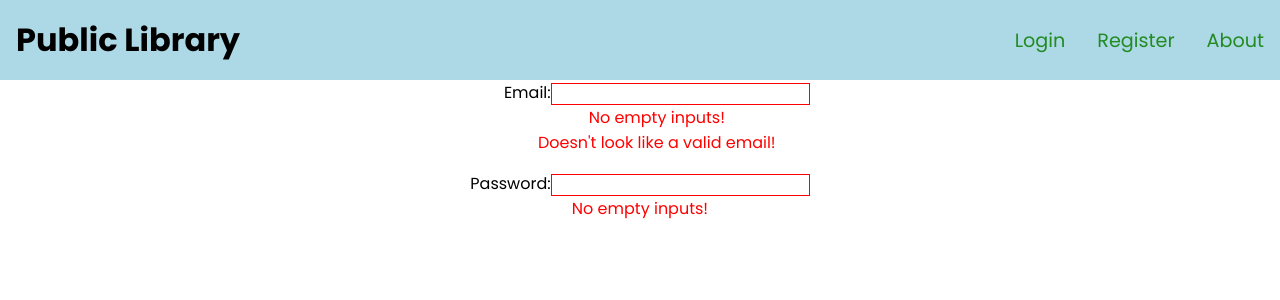
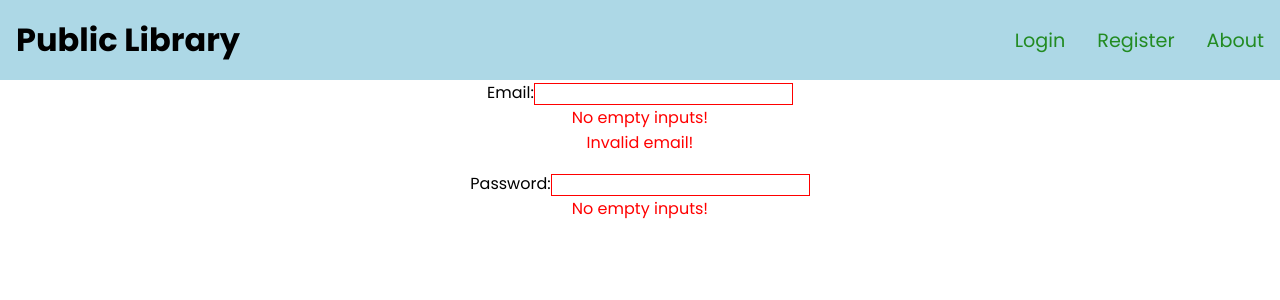
Before and after one commit to MariyanK1/Public-Library, an Angular app: page /login in a window 1280 px wide. Shown: the top 300 px of the page. Built offline with nearby package versions, Linux system fonts and the light colour scheme; a web font is replaced by a local one.

Commit message:
fix the error

```diff
--- a/src/app/modules/shared/auth-form/auth-form.component.html
+++ b/src/app/modules/shared/auth-form/auth-form.component.html
@@ -8,7 +8,7 @@
     <input type="email" formControlName="email" name="email" id="email" />
     <p *ngIf="email?.errors?.['required']" class="err-msg">No empty inputs!</p>
     <p *ngIf="email?.errors?.['invalidEmail']" class="err-msg">
-      Doesn't look like a valid email!
+      Invalid email!
     </p>
   </app-label>
   <app-label for="password" content="Password:">
@@ -33,6 +33,9 @@
       name="repeatPassword"
       id="repeatPassword"
     />
+    <p *ngIf="repeatPassword?.errors?.['required']" class="err-msg">
+      No empty inputs!
+    </p>
   </app-label>
 
   <app-button
--- a/src/app/modules/shared/auth-form/auth-form.component.scss
+++ b/src/app/modules/shared/auth-form/auth-form.component.scss
@@ -1,9 +1,8 @@
 .authForm {
   display: flex;
-  flex-wrap: wrap;
   flex-direction: column;
   gap: 1em;
-  align-content: center;
-  align-items: flex-end;
   text-align: center;
+  align-items: center;
+  justify-content: center;
 }
--- a/src/app/modules/shared/auth-form/auth-form.component.ts
+++ b/src/app/modules/shared/auth-form/auth-form.component.ts
@@ -25,13 +25,15 @@ export class AuthFormComponent implements OnInit {
   get password(): AbstractControl {
     return this.authForm.controls['password'];
   }
+
+  get repeatPassword(): AbstractControl {
+    return this.authForm.controls['repeatPassword'];
+  }
   ngOnInit(): void {
     if (this.type === 'register') {
       this.authForm.addControl(
         'repeatPassword',
-        this.fb.group({
-          repeatPassword: ['', VALIDATOR_NO_EMPTY_INPUT],
-        })
+        this.fb.control('', VALIDATOR_NO_EMPTY_INPUT)
       );
     }
   }
```
